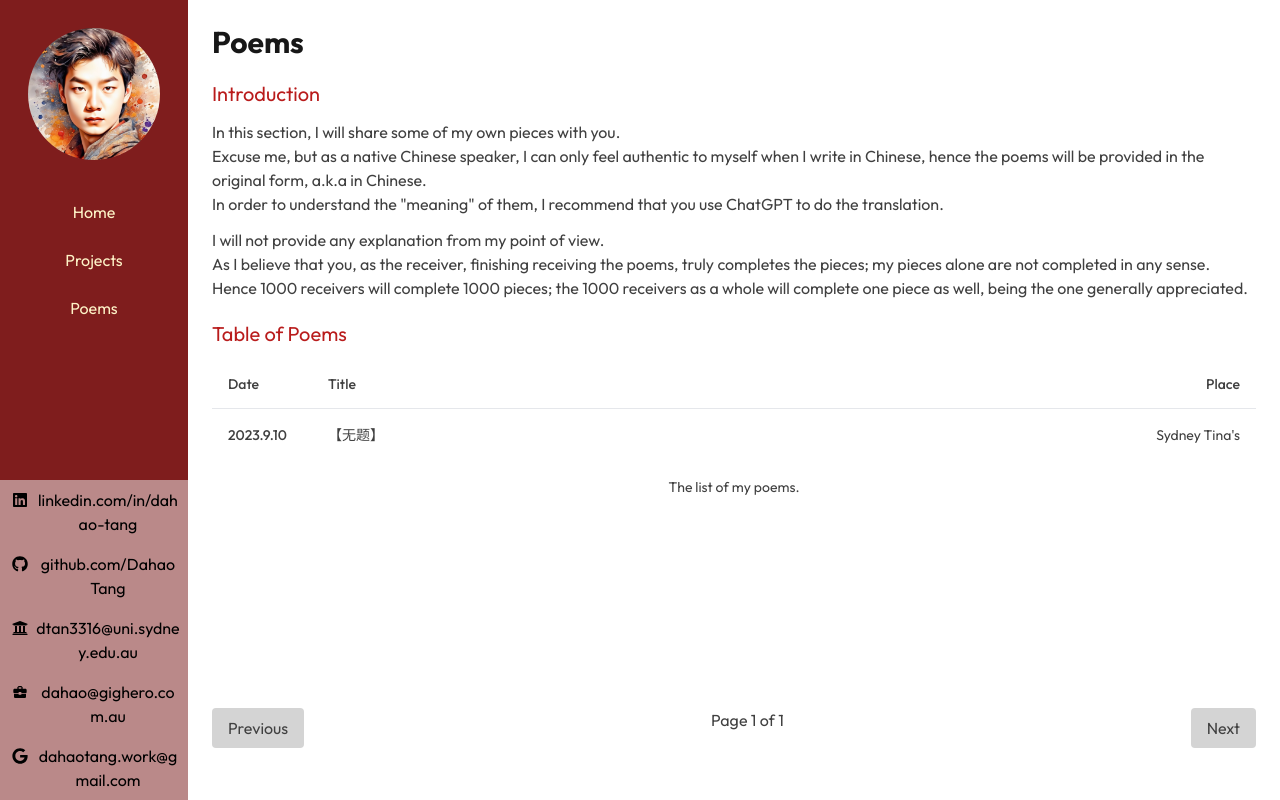
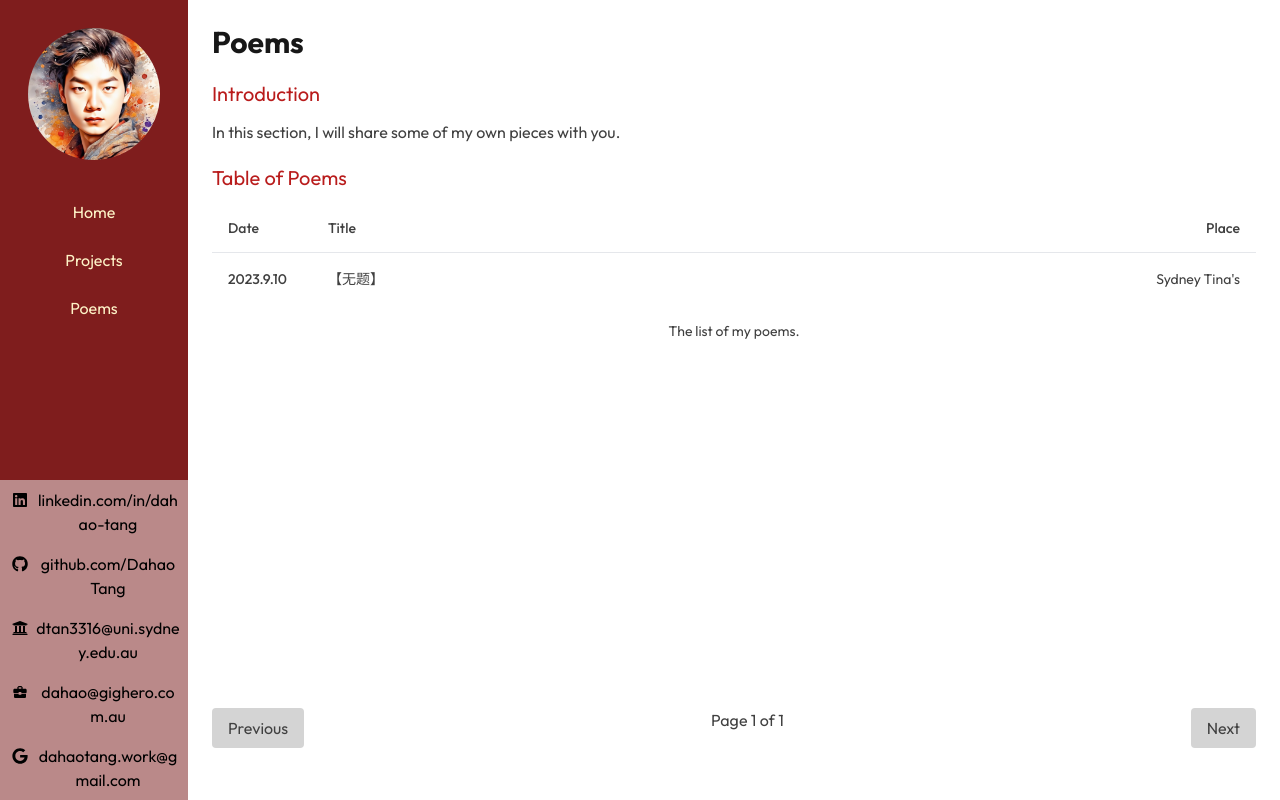
Before and after one commit to DahaoTang/DahaoTang.github.io, a Next.js app: page /poems in a window 1280 px wide. Built offline with nearby package versions, Linux system fonts and the light colour scheme.

Commit message:
descriptions updated

```diff
--- a/app/(site)/poems/page.tsx
+++ b/app/(site)/poems/page.tsx
@@ -41,28 +41,6 @@ export default function Poems() {
 			<Heading1 content="Introduction" />
 			<div className="w-full flex flex-col">
 				<div>In this section, I will share some of my own pieces with you.</div>
-				<div>
-					Excuse me, but as a native Chinese speaker, I can only feel authentic
-					to myself when I write in Chinese, hence the poems will be provided in
-					the original form, a.k.a in Chinese.
-				</div>
-				<div>
-					In order to understand the &quot;meaning&quot; of them, I recommend
-					that you use ChatGPT to do the translation.
-				</div>
-				<div className="pt-3">
-					I will not provide any explanation from my point of view.
-				</div>
-				<div>
-					As I believe that you, as the receiver, finishing receiving the poems,
-					truly completes the pieces; my pieces alone are not completed in any
-					sense.
-				</div>
-				<div>
-					Hence 1000 receivers will complete 1000 pieces; the 1000 receivers as
-					a whole will complete one piece as well, being the one generally
-					appreciated.
-				</div>
 			</div>
 			<Heading1 content="Table of Poems" />
 			<div className="flex-grow overflow-auto">
--- a/app/(site)/projects/fun/page.tsx
+++ b/app/(site)/projects/fun/page.tsx
@@ -47,7 +47,7 @@ export default function PersonalProjects() {
 				</p>
 				<p>
 					This means that every month, I will work on some small topics and try
-					to productize and experience these small topics.
+					to productize them.
 				</p>
 				<p>
 					In terms of the selection of project topics, I lean towards topics
```
